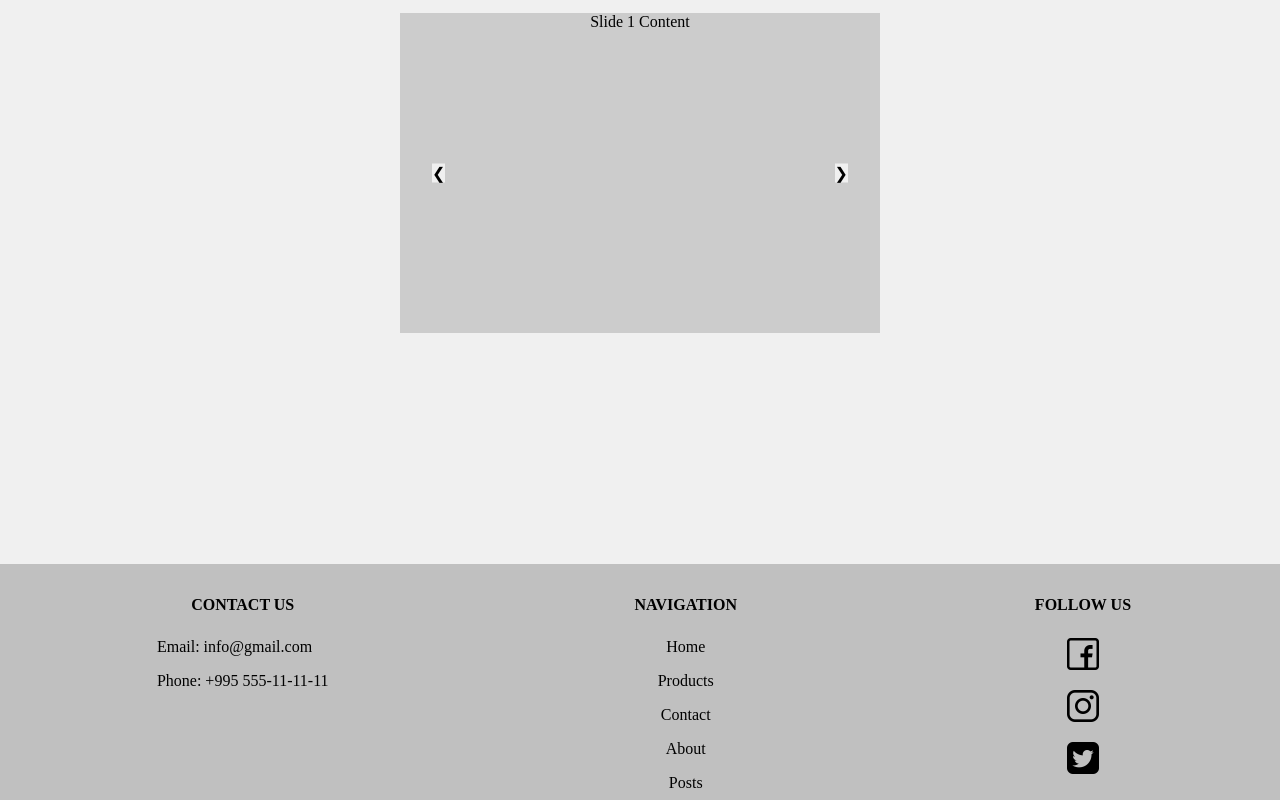
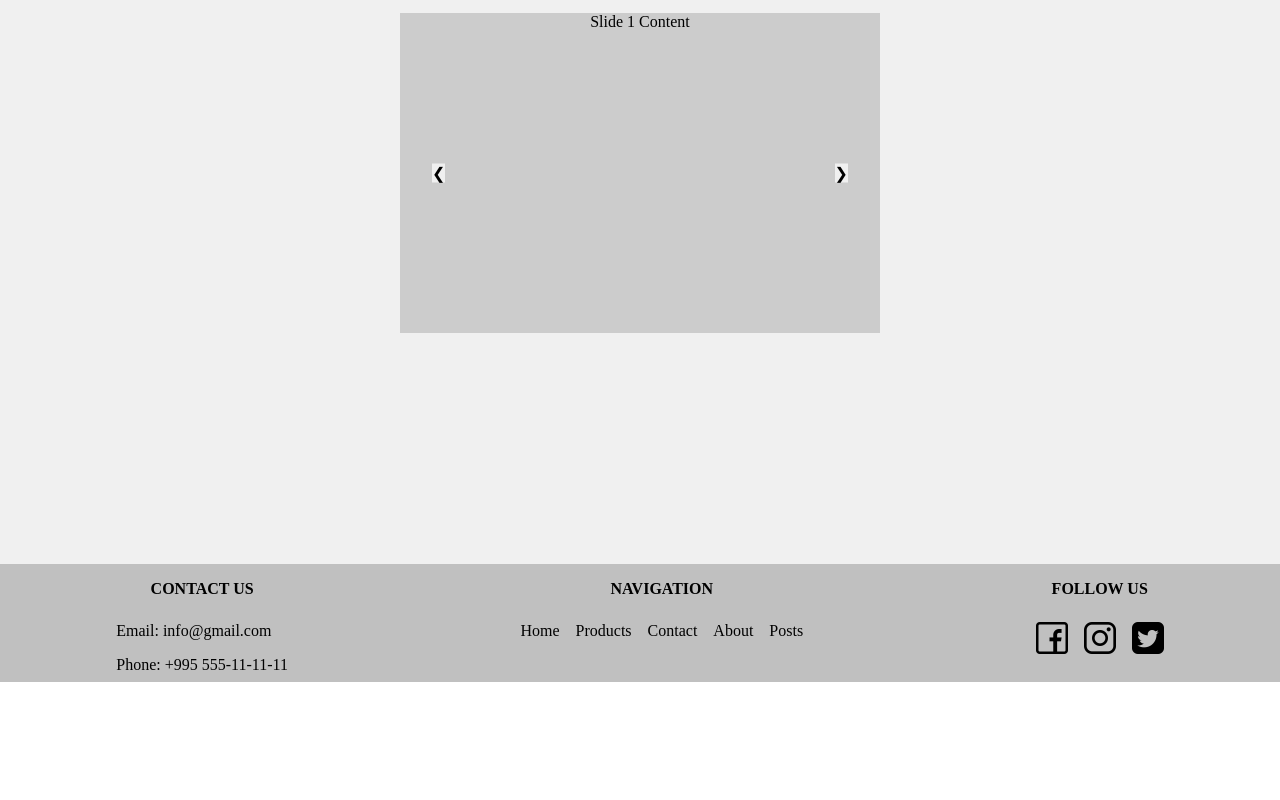
Before and after one commit to lukaabramishvili/tbc-project, a Next.js app: page / in a window 1280 px wide. Shown: the part 320-1120 px from the top of the page. After the commit the page ends 1002 px from the top, so only its background shows below. Built offline with nearby package versions, Linux system fonts and the light colour scheme.

Commit message:
edit footer style

```diff
--- a/src/app/components/Footer/Footer.css
+++ b/src/app/components/Footer/Footer.css
@@ -6,7 +6,7 @@
 
 footer{
     background-color: silver;
-    padding-top: 2rem;
+    padding-top: 1rem;
     display: flex;
     justify-content: space-around;
 }
@@ -24,6 +24,7 @@ footer{
 
 .footerContext .navList ul{
     text-align: center;
+    display: flex;
 }
 
 .navList li{
@@ -46,6 +47,10 @@ footer{
     list-style-type: none;
 }
 
+.social-networks{
+    display: flex;
+}
+
 .social-networks li{
     text-align: center;
     padding: 0.5rem;
```
